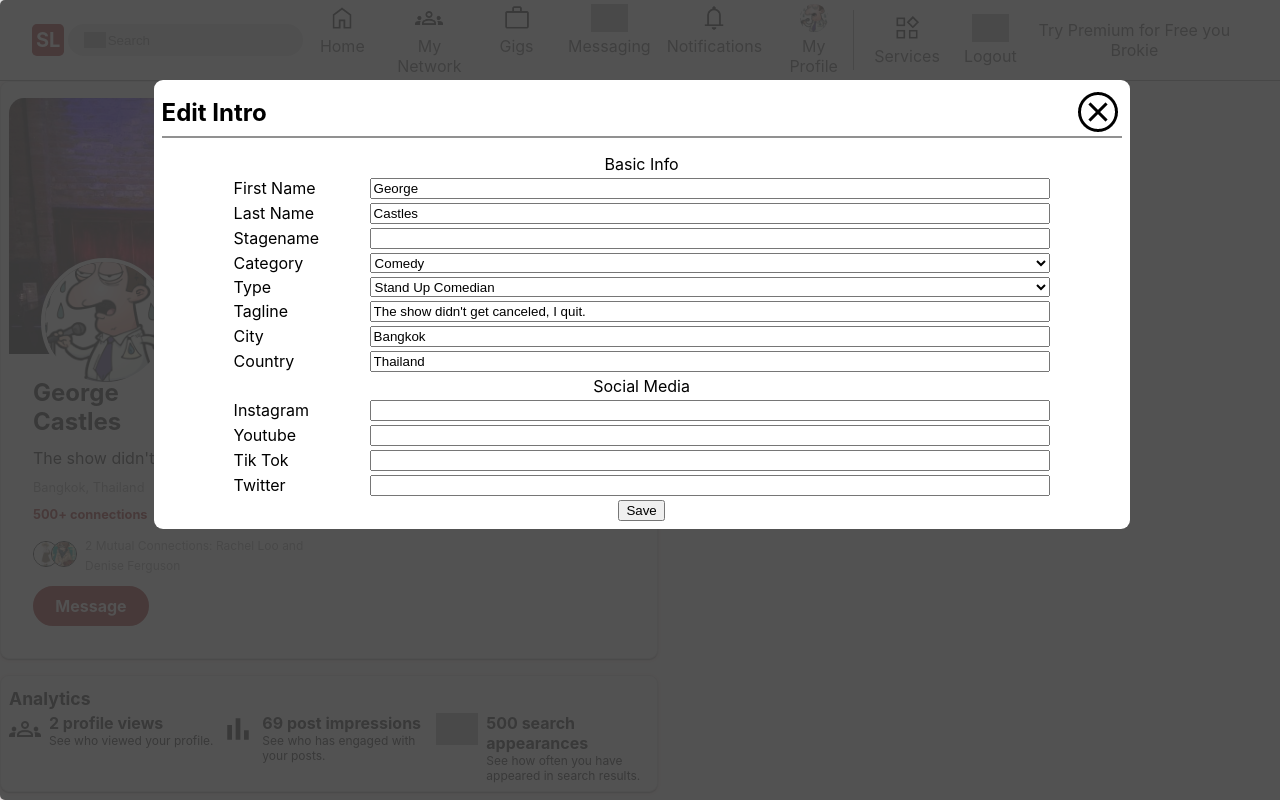
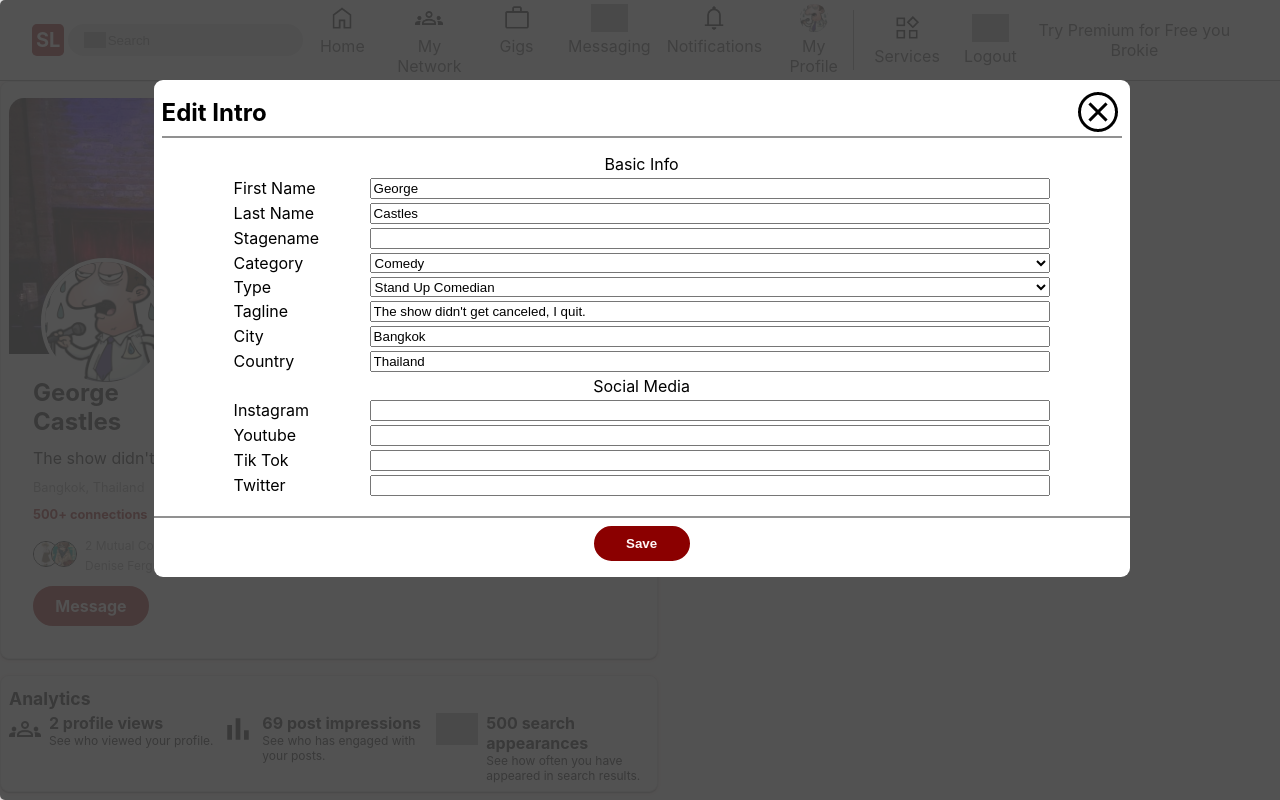
Before and after one commit to inherentspice/set-listed, a React (Create React App) app: page /user/georgecastles in a window 1280 px wide. Both pictures are taken after a click on the picture 573 px from the left and 374 px from the top of the page. Shown: the top 800 px of the page. Built offline with nearby package versions, Linux system fonts and the light colour scheme; grey boxes are pictures that could not be loaded.

Commit message:
built out the about edit function

```diff
--- a/src/components/profile/profile-about.tsx
+++ b/src/components/profile/profile-about.tsx
@@ -1,21 +1,58 @@
-import React from "react";
+import React, { useState } from "react";
+import ReactDOM from "react-dom";
 import { FakeUserData } from "../../dummy-data/fake-users";
 import "../../styles/profile-about.css";
 import Edit from "../../media/icons/edit.png";
 import { useParams } from "react-router-dom";
+import CancelButton from "../../media/icons/cancel.png";
 
 export default function ProfileAbout() {
+  const [expandedEditAbout, setExpandedEditAbout] = useState<null | number>(null);
 
   const { username } = useParams();
   const userIndex = FakeUserData.findIndex(x => x.username === username);
+
+  function handleEditAboutClick(id: number): void{
+    setExpandedEditAbout(id);
+  }
+
+  function handleEditAboutClose(): void{
+    setExpandedEditAbout(null);
+  }
+
+  function ShowEditProfileAbout() {
+    return ReactDOM.createPortal(
+      <>
+        <div className="expanded-edit-profile-cont" key={FakeUserData[userIndex].id}></div>
+        <div className="expanded-edit-profile">
+          <div className="edit-profile-about-header-cont">
+            <div className="expanded-edit-about-title">Edit Your About Section</div>
+            <img className="edit-profile-about-cancel" src={CancelButton} onClick={() => handleEditAboutClose()} />
+          </div>
+          <div className="edit-profile-about-body">
+            <div className="edit-profile-about-explanation"></div>
+            <form className="edit-profile-about-form">
+              <textarea className="edit-profile-about-text-area" defaultValue={FakeUserData[userIndex].about} rows={10} cols={70} maxLength={2000}></textarea>
+              <div className="edit-profile-about-submit">
+                <button className="edit-profile-about-submit-btn" type="submit">Save</button>
+              </div>
+            </form>
+          </div>
+        </div>
+      </>,
+      document.body
+    );
+  }
+
 
   return(
     <div className="profile-about-cont comp">
       <div className="profile-about-title-cont">
         <div className="profile-about-title">About</div>
-        <img className="profile-about-edit" src={Edit} />
+        <img className="profile-about-edit" src={Edit} onClick={() => handleEditAboutClick(FakeUserData[userIndex].id)} />
       </div>
       <div className="profile-about-text">{FakeUserData[userIndex].about}</div>
+      {expandedEditAbout && <ShowEditProfileAbout />}
     </div>
   );
 }
--- a/src/components/profile/profile-hero.tsx
+++ b/src/components/profile/profile-hero.tsx
@@ -100,7 +100,9 @@ export default function ProfileHero() {
               <label>Twitter</label>
               <input ></input>
             </div>
-            <button type="submit">Save</button>
+            <div className="edit-profile-hero-submit">
+                <button className="edit-profile-hero-submit-btn" type="submit">Save</button>
+              </div>
           </form>
         </div>
       </>,
--- a/src/styles/profile-about.css
+++ b/src/styles/profile-about.css
@@ -26,3 +26,92 @@
     cursor: pointer;
     background-color: lightgray;
 }
+
+/* expanded edit about section */
+
+.expanded-edit-profile-cont {
+    position: fixed;
+    top: 0;
+    bottom: 0;
+    z-index: 1;
+    background: white;
+    padding: 20px;
+    border-radius: 5px;
+    box-shadow: 0px 0px 10px grey;
+    background-color: var(--grey-color-2);
+    opacity: 90%;
+    width: 100vw;
+}
+
+.expanded-edit-profile {
+    background-color: white;
+    opacity: 100%;
+    position: fixed;
+    top: 10%;
+    left: 12%;
+    z-index: 2;
+    min-width: 75%;
+    display: flex;
+    flex-direction: column;
+    align-items: center;
+    justify-content: center;
+    border-radius: 9px;
+    padding: 8px;
+    gap: 1rem;
+  }
+
+  .edit-profile-about-header-cont {
+    display: flex;
+    flex-direction: row;
+    justify-content: space-between;
+    width: 100%;
+    align-items: center;
+    border-bottom: solid 2px var(--grey-color-1);
+    font-size: 1.5rem;
+    font-weight: bold;
+  }
+
+  .edit-profile-about-cancel:hover {
+    cursor: pointer;
+    background-color: var(--button-hover-color);
+    border-radius: 50%;
+  }
+
+  .edit-profile-about-form {
+    display: flex;
+    flex-direction: column;
+    align-items: center;
+    width: 100%;
+  }
+
+  .edit-profile-about-body {
+    display: flex;
+    justify-content: center;
+    width: 100%
+  }
+
+  .edit-profile-about-submit {
+    width: 100%;
+    justify-content: center;
+    display: flex;
+    margin-top: 1rem;
+    padding: 0.5rem;
+    border-top: 2px solid var(--grey-color-1);
+  }
+
+  .edit-profile-about-submit-btn {
+    color: var(--background-color);
+    background-color: var(--primary-color);
+    width: 6rem;
+    font-weight: bold;
+    text-align: center;
+    padding: 0.5rem;
+    border: 2px solid darkred;
+    border-radius: 1.5rem;
+  }
+
+  .edit-profile-about-submit-btn:hover {
+    background-color: var(--primary-light-color);
+    color: darkred;
+    cursor: pointer;
+  }
--- a/src/styles/profile-hero.css
+++ b/src/styles/profile-hero.css
@@ -270,3 +270,29 @@
     grid-template-columns: 1fr 5fr;
     width: 85%;
   }
+
+  .edit-profile-hero-submit {
+    width: 100%;
+    justify-content: center;
+    display: flex;
+    margin-top: 1rem;
+    padding: 0.5rem;
+    border-top: 2px solid var(--grey-color-1);
+  }
+
+  .edit-profile-hero-submit-btn {
+    color: var(--background-color);
+    background-color: var(--primary-color);
+    width: 6rem;
+    font-weight: bold;
+    text-align: center;
+    padding: 0.5rem;
+    border: 2px solid darkred;
+    border-radius: 1.5rem;
+  }
+
+  .edit-profile-hero-submit-btn:hover {
+    background-color: var(--primary-light-color);
+    color: darkred;
+    cursor: pointer;
+  }
```
